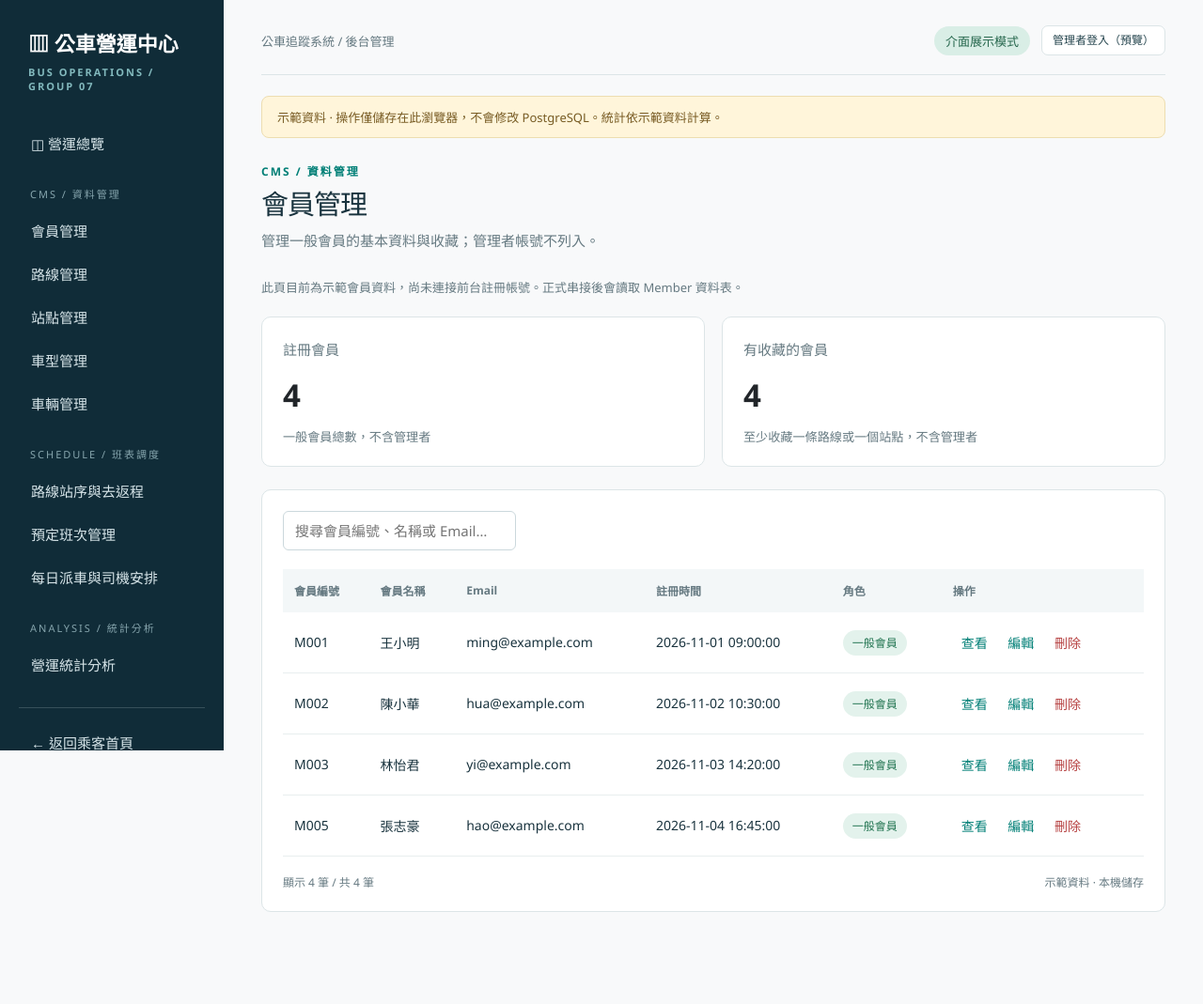
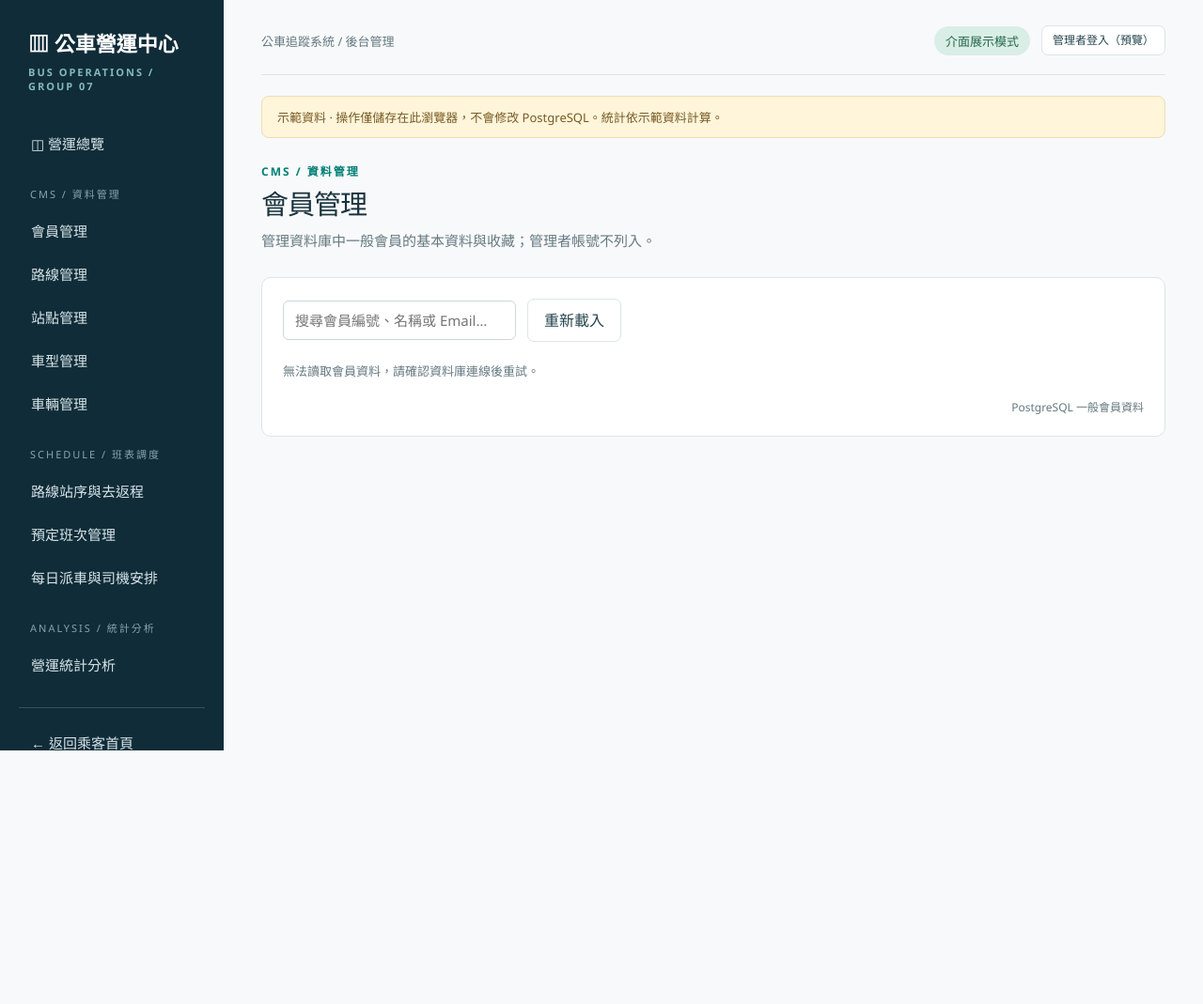
Before and after one commit to homer-105216/2026-DB-Project01-BusTrackingSystem, a Flask app: template backstage/templates/backstage/members.html in a window 1280 px wide. Shown: the part 17-1086 px from the top of the page at 94% size. After the commit the page ends 816 px from the top, so only its background shows below. Run offline with Flask 2, Linux system fonts and the light colour scheme; the template is opened without the code that fills it: most values are stand-ins (such as "Sample title", 1, 10 or a date in 2020); some libraries are stand-ins or nearby versions.

Commit message:
feat: 會員管理串接 PostgreSQL 資料與收藏

```diff
--- a/backstage/templates/backstage/layout.html
+++ b/backstage/templates/backstage/layout.html
@@ -5,7 +5,7 @@
 {% endblock %}
 {% block content %}
 
-<div class="shell"><aside class="sidebar"><div class="brand">▥ 公車營運中心<small>BUS OPERATIONS / GROUP 07</small></div><nav id="nav"></nav><div class="return"><a href="{{ url_for('frontstage.index') }}">← 返回乘客首頁</a></div></aside><section class="workspace"><div class="topbar"><span>公車追蹤系統 / 後台管理</span><div class="admin-account"><span class="tag">{{ {'routes':'資料庫路線資料','bus-types':'資料庫車型資料','stations':'資料庫站點資料'}.get(page, '介面展示模式') }}</span><a class="btn" href="{{ url_for('backstage.login') }}">管理者登入（預覽）</a></div></div><div class="notice">{% if page == 'routes' %}路線列表已連接 PostgreSQL，可搜尋及重新載入。新增、編輯與刪除功能尚待串接。{% elif page == 'bus-types' %}車型管理已連接 PostgreSQL。新增、編輯、刪除會更新資料庫；仍有車輛使用的車型不可刪除。{% elif page == 'stations' %}站點管理已連接 PostgreSQL。新增、編輯、刪除會更新資料庫；仍被路線、班次時間或會員收藏使用的站點不可刪除。{% else %}示範資料 · 操作僅儲存在此瀏覽器，不會修改 PostgreSQL。統計依示範資料計算。{% endif %}</div><div class="heading"><div><div class="eyebrow" id="section-name"></div><h1 id="title"></h1><p id="description"></p></div><button class="btn primary" id="add" hidden>＋ 新增資料</button></div><div id="content"></div></section></div>
+<div class="shell"><aside class="sidebar"><div class="brand">▥ 公車營運中心<small>BUS OPERATIONS / GROUP 07</small></div><nav id="nav"></nav><div class="return"><a href="{{ url_for('frontstage.index') }}">← 返回乘客首頁</a></div></aside><section class="workspace"><div class="topbar"><span>公車追蹤系統 / 後台管理</span><div class="admin-account"><span class="tag">{{ {'routes':'資料庫路線資料','bus-types':'資料庫車型資料','stations':'資料庫站點資料','members':'資料庫會員資料'}.get(page, '介面展示模式') }}</span><a class="btn" href="{{ url_for('backstage.login') }}">管理者登入（預覽）</a></div></div><div class="notice">{% if page == 'routes' %}路線列表已連接 PostgreSQL，可搜尋及重新載入。新增、編輯與刪除功能尚待串接。{% elif page == 'bus-types' %}車型管理已連接 PostgreSQL。新增、編輯、刪除會更新資料庫；仍有車輛使用的車型不可刪除。{% elif page == 'stations' %}站點管理已連接 PostgreSQL。新增、編輯、刪除會更新資料庫；仍被路線、班次時間或會員收藏使用的站點不可刪除。{% elif page == 'members' %}會員管理已連接 PostgreSQL，僅顯示一般會員。編輯會更新真實帳號資料；刪除會一併移除該會員的路線與站點收藏。{% else %}示範資料 · 操作僅儲存在此瀏覽器，不會修改 PostgreSQL。統計依示範資料計算。{% endif %}</div><div class="heading"><div><div class="eyebrow" id="section-name"></div><h1 id="title"></h1><p id="description"></p></div><button class="btn primary" id="add" hidden>＋ 新增資料</button></div><div id="content"></div></section></div>
 <dialog id="editor"><form id="form"><h2 id="form-title"></h2><div class="form-grid" id="fields"></div><p class="feedback" id="error" role="alert"></p><div class="actions"><button type="button" class="btn" id="cancel">取消</button><button type="submit" class="btn primary">儲存示範資料</button></div></form></dialog><div id="toast" role="status" hidden></div>
 
 {% endblock %}
--- a/backstage/templates/backstage/members.html
+++ b/backstage/templates/backstage/members.html
@@ -8,5 +8,6 @@
 </dialog>
 {% endblock %}
 {% block page_scripts %}
+<script>const membersApiUrl = {{ url_for('api.list_members')|tojson }};</script>
 <script src="{{ url_for('static', filename='js/backstage/members.js') }}"></script>
 {% endblock %}
--- a/static/js/backstage/members.js
+++ b/static/js/backstage/members.js
@@ -1,106 +1,149 @@
-// 會員管理介面。目前只操作示範會員，未與前台註冊／登入資料庫串接。
-let memberQuery = '', editingMemberId = null;
-const isMemberAdmin = member => ['admin', true, 'true', 1, '1'].includes(member.admin);
-const memberRoleName = member => isMemberAdmin(member) ? '管理者' : '一般會員';
+// 真實一般會員資料；詳細資料及收藏皆由 API 讀取，不使用 localStorage。
+let realMembers = [], memberSummary = null, memberQuery = '', memberLoaded = false;
+let memberLoading = false, memberWriting = false, memberError = '', memberCsrf = '', editingMemberId = null;
+let memberDetailSequence = 0;
+const memberSubmit = el('form').querySelector('button[type="submit"]');
 
-function memberFavorites(memberId, kind) {
-    const routes = kind === 'routes';
-    const key = routes ? 'routeId' : 'stationId';
-    const favorites = db[routes ? 'favoriteRoutes' : 'favoriteStations'];
-    const ids = new Set(favorites.filter(f => String(f.mId) === String(memberId)).map(f => String(f[key])));
-    return db[routes ? 'routes' : 'stations'].filter(item => ids.has(String(item[key])));
+function validPublicMember(member) {
+    return member && Number.isInteger(member.mId) && member.admin === 'user' &&
+        ['userName', 'email', 'registerDatetime'].every(key => typeof member[key] === 'string');
+}
+
+async function memberRequest(url, options = {}) {
+    const controller = new AbortController(), timer = setTimeout(() => controller.abort(), 12000);
+    try {
+        const response = await fetch(url, { ...options, signal: controller.signal, cache: 'no-store',
+            headers: { Accept: 'application/json', ...(options.headers || {}) } });
+        const payload = await response.json();
+        if (!response.ok || payload.status !== 'ok') throw new Error(payload.message || '會員資料操作失敗。');
+        return payload;
+    } catch (error) {
+        if (error.name === 'AbortError' || error instanceof TypeError || error instanceof SyntaxError) {
+            throw new Error(options.method ? '連線中斷，請重新載入確認資料是否已更新，再決定是否重試。' : '無法讀取會員資料，請確認 Flask 與資料庫連線後重試。');
+        }
+        throw error;
+    } finally { clearTimeout(timer); }
 }
 
 function renderMembers() {
-    const members = db.members.filter(m => !isMemberAdmin(m));
+    el('member-reload').disabled = memberLoading || memberWriting;
+    el('member-search').disabled = !memberLoaded || memberLoading;
+    el('member-load-status').textContent = memberLoading ? '正在讀取資料庫會員…' : memberError;
+    el('member-load-status').setAttribute('role', memberError ? 'alert' : 'status');
+    if (!memberLoaded || memberLoading) {
+        el('member-summary').innerHTML = ''; el('member-table').innerHTML = ''; el('member-total').textContent = ''; return;
+    }
     el('member-summary').innerHTML = cards([
-        ['註冊會員', members.length, '一般會員總數，不含管理者'],
-        ['有收藏的會員', members.filter(m => memberFavorites(m.mId, 'routes').length || memberFavorites(m.mId, 'stations').length).length, '至少收藏一條路線或一個站點，不含管理者']
+        ['註冊會員', memberSummary.userCount, '一般會員總數，不含管理者'],
+        ['有收藏的會員', memberSummary.favoriteMemberCount, '至少收藏一條路線或一個站點，不含管理者']
     ]);
-    const rows = members.filter(m => !memberQuery ||
-        [m.mId, m.userName, m.email].some(v => String(v ?? '').toLowerCase().includes(memberQuery.toLowerCase())));
-    el('member-table').innerHTML = `<table><thead><tr>
-        <th scope="col">會員編號</th><th scope="col">會員名稱</th><th scope="col">Email</th>
-        <th scope="col">註冊時間</th><th scope="col">角色</th><th scope="col">操作</th>
-        </tr></thead><tbody>${rows.map(m => `<tr>
-        <td>${esc(m.mId)}</td><td>${esc(m.userName)}</td><td>${esc(m.email)}</td>
-        <td>${esc(m.registerDatetime)}</td><td><span class="pill">${memberRoleName(m)}</span></td>
-        <td><button data-member-view="${esc(m.mId)}">查看</button>
-            <button data-member-edit="${esc(m.mId)}">編輯</button>
-            <button class="danger" data-member-delete="${esc(m.mId)}">刪除</button></td></tr>`).join('')}
-        </tbody></table>${rows.length ? '' : '<div class="empty">沒有符合條件的會員。</div>'}`;
-    el('member-total').textContent = `顯示 ${rows.length} 筆 / 共 ${members.length} 筆`;
+    const rows = realMembers.filter(member => [member.mId, member.userName, member.email].some(value =>
+        String(value).toLowerCase().includes(memberQuery.toLowerCase())));
+    el('member-table').innerHTML = `<table><thead><tr><th scope="col">會員編號</th><th scope="col">會員名稱</th><th scope="col">Email</th>
+        <th scope="col">註冊時間</th><th scope="col">角色</th><th scope="col">操作</th></tr></thead><tbody>
+        ${rows.map(member => `<tr><td>${esc(member.mId)}</td><td>${esc(member.userName)}</td><td>${esc(member.email)}</td>
+        <td>${esc(member.registerDatetime)}</td><td><span class="pill">一般會員</span></td><td>
+            <button data-member-view="${member.mId}" ${memberWriting ? 'disabled' : ''}>查看</button>
+            <button data-member-edit="${member.mId}" ${memberWriting ? 'disabled' : ''}>編輯</button>
+            <button class="danger" data-member-delete="${member.mId}" ${memberWriting ? 'disabled' : ''}>刪除</button></td></tr>`).join('')}
+        </tbody></table>${rows.length ? '' : `<div class="empty">${realMembers.length ? '沒有符合條件的會員。' : '資料庫目前沒有一般會員。'}</div>`}`;
+    el('member-total').textContent = `顯示 ${rows.length} 筆 / 共 ${realMembers.length} 筆`;
 }
 
-function showMember(member) {
-    el('member-detail-title').textContent = `${member.userName} · 會員資料`;
-    const routes = memberFavorites(member.mId, 'routes'), stations = memberFavorites(member.mId, 'stations');
-    el('member-detail-body').innerHTML = `<dl class="member-details-list">
-        <dt>會員編號</dt><dd>${esc(member.mId)}</dd><dt>會員名稱</dt><dd>${esc(member.userName)}</dd>
-        <dt>Email</dt><dd>${esc(member.email)}</dd><dt>註冊時間</dt><dd>${esc(member.registerDatetime)}</dd>
-        <dt>角色</dt><dd>${memberRoleName(member)}</dd></dl>
-        <h2 class="member-subtitle">收藏路線（${routes.length}）</h2>
-        ${routes.length ? '<ul class="member-favorites">' + routes.map(r => `<li>${esc(r.routeId)} · ${esc(r.routeName)}</li>`).join('') + '</ul>' : '<p>尚無收藏路線。</p>'}
-        <h2 class="member-subtitle">收藏站點（${stations.length}）</h2>
-        ${stations.length ? '<ul class="member-favorites">' + stations.map(s => `<li>${esc(s.stationId)} · ${esc(s.sName)}</li>`).join('') + '</ul>' : '<p>尚無收藏站點。</p>'}`;
+async function loadDatabaseMembers() {
+    if (memberLoading || memberWriting) return;
+    memberLoading = true; memberLoaded = false; memberError = ''; realMembers = []; memberSummary = null; renderMembers();
+    try {
+        const payload = await memberRequest(membersApiUrl);
+        if (!Array.isArray(payload.members) || !payload.members.every(validPublicMember) || typeof payload.csrfToken !== 'string' ||
+            !payload.summary || !Number.isInteger(payload.summary.userCount) || !Number.isInteger(payload.summary.favoriteMemberCount)) {
+            throw new Error('會員資料格式不正確，請確認 API 欄位及角色設定。');
+        }
+        realMembers = payload.members; memberSummary = payload.summary; memberCsrf = payload.csrfToken; memberLoaded = true;
+    } catch (error) { memberError = error.message; }
+    finally { memberLoading = false; renderMembers(); }
+}
+
+async function showMember(member) {
+    const sequence = ++memberDetailSequence;
+    el('member-detail-title').textContent = '會員詳細資料';
+    el('member-detail-body').innerHTML = '<p role="status">正在讀取會員資料與收藏…</p>';
     el('member-details').showModal();
+    try {
+        const payload = await memberRequest(`${membersApiUrl}/${member.mId}`);
+        if (sequence !== memberDetailSequence) return;
+        if (!validPublicMember(payload.member) || !Array.isArray(payload.favoriteRoutes) || !Array.isArray(payload.favoriteStations)) {
+            throw new Error('會員詳細資料格式不正確。');
+        }
+        const m = payload.member, routes = payload.favoriteRoutes, stations = payload.favoriteStations;
+        el('member-detail-title').textContent = `${m.userName} · 會員資料`;
+        el('member-detail-body').innerHTML = `<dl class="member-details-list">
+            <dt>會員編號</dt><dd>${esc(m.mId)}</dd><dt>會員名稱</dt><dd>${esc(m.userName)}</dd>
+            <dt>Email</dt><dd>${esc(m.email)}</dd><dt>註冊時間</dt><dd>${esc(m.registerDatetime)}</dd>
+            <dt>角色</dt><dd>一般會員</dd></dl>
+            <h2 class="member-subtitle">收藏路線（${routes.length}）</h2>
+            ${routes.length ? '<ul class="member-favorites">' + routes.map(r => `<li>${esc(r.routeId)} · ${esc(r.routeName)}</li>`).join('') + '</ul>' : '<p>尚無收藏路線。</p>'}
+            <h2 class="member-subtitle">收藏站點（${stations.length}）</h2>
+            ${stations.length ? '<ul class="member-favorites">' + stations.map(s => `<li>${esc(s.stationId)} · ${esc(s.sName)}</li>`).join('') + '</ul>' : '<p>尚無收藏站點。</p>'}`;
+    } catch (error) {
+        if (sequence === memberDetailSequence) el('member-detail-body').innerHTML = `<p class="feedback" role="alert">${esc(error.message)}</p>`;
+    }
 }
 
 function editMember(member) {
-    editingMemberId = member.mId;
-    el('form-title').textContent = '編輯會員資料';
-    el('error').textContent = '';
-    el('fields').innerHTML = `
-        <label>會員編號<input class="member-readonly" value="${esc(member.mId)}" readonly></label>
-        <label>會員名稱<input name="userName" value="${esc(member.userName)}" maxlength="80" required></label>
-        <label>Email<input type="email" name="email" value="${esc(member.email)}" maxlength="254" required></label>
+    editingMemberId = member.mId; el('form-title').textContent = '編輯會員資料'; el('error').textContent = '';
+    el('fields').innerHTML = `<label>會員編號<input class="member-readonly" value="${member.mId}" readonly></label>
+        <label>會員名稱<input name="userName" value="${esc(member.userName)}" maxlength="50" required></label>
+        <label>Email<input type="email" name="email" value="${esc(member.email)}" maxlength="100" required></label>
         <label>註冊時間<input class="member-readonly" value="${esc(member.registerDatetime)}" readonly></label>
-        <label>角色<input class="member-readonly" value="${memberRoleName(member)}" readonly></label>`;
+        <label>角色<input class="member-readonly" value="一般會員" readonly></label>`;
     el('editor').showModal();
 }
 
-el('section-name').textContent = 'CMS / 資料管理';
-el('title').textContent = '會員管理';
-el('description').textContent = '管理一般會員的基本資料與收藏；管理者帳號不列入。';
-el('add').hidden = true;
-el('content').innerHTML = `<p class="member-note">此頁目前為示範會員資料，尚未連接前台註冊帳號。正式串接後會讀取 Member 資料表。</p>
-    <div id="member-summary" class="user-stat-cards"></div><div class="panel"><div class="toolbar">
-        <input id="member-search" type="search" aria-label="搜尋會員" placeholder="搜尋會員編號、名稱或 Email…">
+el('section-name').textContent = 'CMS / 資料管理'; el('title').textContent = '會員管理';
+el('description').textContent = '管理資料庫中一般會員的基本資料與收藏；管理者帳號不列入。'; el('add').hidden = true;
+memberSubmit.textContent = '儲存至資料庫';
+el('content').innerHTML = `<div id="member-summary" class="user-stat-cards"></div><div class="panel"><div class="toolbar">
+    <input id="member-search" type="search" aria-label="搜尋會員" placeholder="搜尋會員編號、名稱或 Email…" disabled>
+    <button id="member-reload" class="btn" type="button">重新載入</button></div>
+    <p id="member-load-status" class="count" role="status" aria-live="polite"></p><div class="table-wrap" id="member-table"></div>
+    <div class="foot"><span id="member-total"></span><span>PostgreSQL 一般會員資料</span></div></div>`;
+el('member-search').oninput = e => { memberQuery = e.target.value.trim(); renderMembers(); };
+el('member-reload').onclick = loadDatabaseMembers;
+el('close-member-details').onclick = () => el('member-details').close();
+el('member-details').addEventListener('close', () => { memberDetailSequence++; });
+el('cancel').onclick = () => { if (!memberWriting) el('editor').close(); };
+el('editor').addEventListener('cancel', e => { if (memberWriting) e.preventDefault(); });
 
-    </div><div class="table-wrap" id="member-table"></div><div class="foot"><span id="member-total"></span><span>示範資料 · 本機儲存</span></div></div>`;
-el('member-search').oninput = e => { memberQuery = e.target.value.trim(); renderMembers(); };
-el('close-member-details').onclick = () => el('member-details').close();
-el('cancel').onclick = () => el('editor').close();
-
-el('member-table').onclick = e => {
-    const button = e.target.closest('button'); if (!button) return;
-    const id = button.dataset.memberView ?? button.dataset.memberEdit ?? button.dataset.memberDelete;
-    const member = db.members.find(m => String(m.mId) === id); if (!member || isMemberAdmin(member)) return;
-    if (button.hasAttribute('data-member-view')) { showMember(member); return; }
+el('member-table').onclick = async e => {
+    const button = e.target.closest('button'); if (!button || memberWriting || memberLoading) return;
+    const id = Number(button.dataset.memberView ?? button.dataset.memberEdit ?? button.dataset.memberDelete);
+    const member = realMembers.find(m => m.mId === id); if (!member) return;
+    if (button.hasAttribute('data-member-view')) { await showMember(member); return; }
     if (button.hasAttribute('data-member-edit')) { editMember(member); return; }
-    if (!confirm(`確定刪除示範會員「${member.userName}」及其收藏？此操作不影響前台真實帳號。`)) return;
-    const previous = { members: db.members, favoriteRoutes: db.favoriteRoutes, favoriteStations: db.favoriteStations };
-    db.members = db.members.filter(m => String(m.mId) !== id);
-    db.favoriteRoutes = db.favoriteRoutes.filter(f => String(f.mId) !== id);
-    db.favoriteStations = db.favoriteStations.filter(f => String(f.mId) !== id);
-    if (!save()) { Object.assign(db, previous); return; }
-    renderMembers(); toast('已刪除示範會員及其收藏');
+    if (!button.hasAttribute('data-member-delete') || !confirm(`確定從資料庫刪除會員「${member.userName}」（編號 ${member.mId}）？此帳號及其路線、站點收藏將一併刪除。`)) return;
+    memberWriting = true; memberError = ''; renderMembers(); let deleted = false;
+    try {
+        const payload = await memberRequest(`${membersApiUrl}/${member.mId}`, { method: 'DELETE', headers: { 'X-CSRF-Token': memberCsrf } });
+        deleted = true; toast(payload.message);
+    } catch (error) { memberError = error.message; }
+    finally { memberWriting = false; renderMembers(); }
+    if (deleted) await loadDatabaseMembers();
 };
 
-el('form').onsubmit = e => {
-    e.preventDefault();
-    const fields = new FormData(e.target);
-    const userName = String(fields.get('userName') ?? '').trim();
-    const email = String(fields.get('email') ?? '').trim();
+el('form').onsubmit = async e => {
+    e.preventDefault(); if (memberWriting) return;
+    const fields = new FormData(e.target), userName = String(fields.get('userName') || '').trim(), email = String(fields.get('email') || '').trim();
     if (!userName || !email) { el('error').textContent = '請填寫會員名稱及 Email。'; return; }
-    if (db.members.some(m => m.mId !== editingMemberId && (m.userName === userName || m.email.toLowerCase() === email.toLowerCase()))) {
-        el('error').textContent = '會員名稱或 Email 已被其他帳號使用。'; return;
-    }
-    const index = db.members.findIndex(m => m.mId === editingMemberId);
-    if (index < 0) { el('error').textContent = '找不到會員，請關閉後重新選擇。'; return; }
-    const previous = db.members[index];
-    db.members[index] = { ...previous, userName, email };
-    if (!save()) { db.members[index] = previous; return; }
-    el('editor').close(); renderMembers(); toast('已更新示範會員資料');
+    memberWriting = true; memberSubmit.disabled = true; el('cancel').disabled = true; el('error').textContent = ''; renderMembers();
+    let updated = false;
+    try {
+        const payload = await memberRequest(`${membersApiUrl}/${editingMemberId}`, {
+            method: 'PATCH', headers: { 'Content-Type': 'application/json', 'X-CSRF-Token': memberCsrf }, body: JSON.stringify({ userName, email })
+        });
+        updated = true; el('editor').close(); toast(payload.message);
+    } catch (error) { el('error').textContent = error.message; }
+    finally { memberWriting = false; memberSubmit.disabled = false; el('cancel').disabled = false; renderMembers(); }
+    if (updated) await loadDatabaseMembers();
 };
-renderMembers();
+loadDatabaseMembers();
```
Also changed, not shown: api/api.py (+7 -0 lines), api/members.py (added, +188 -0 lines).
